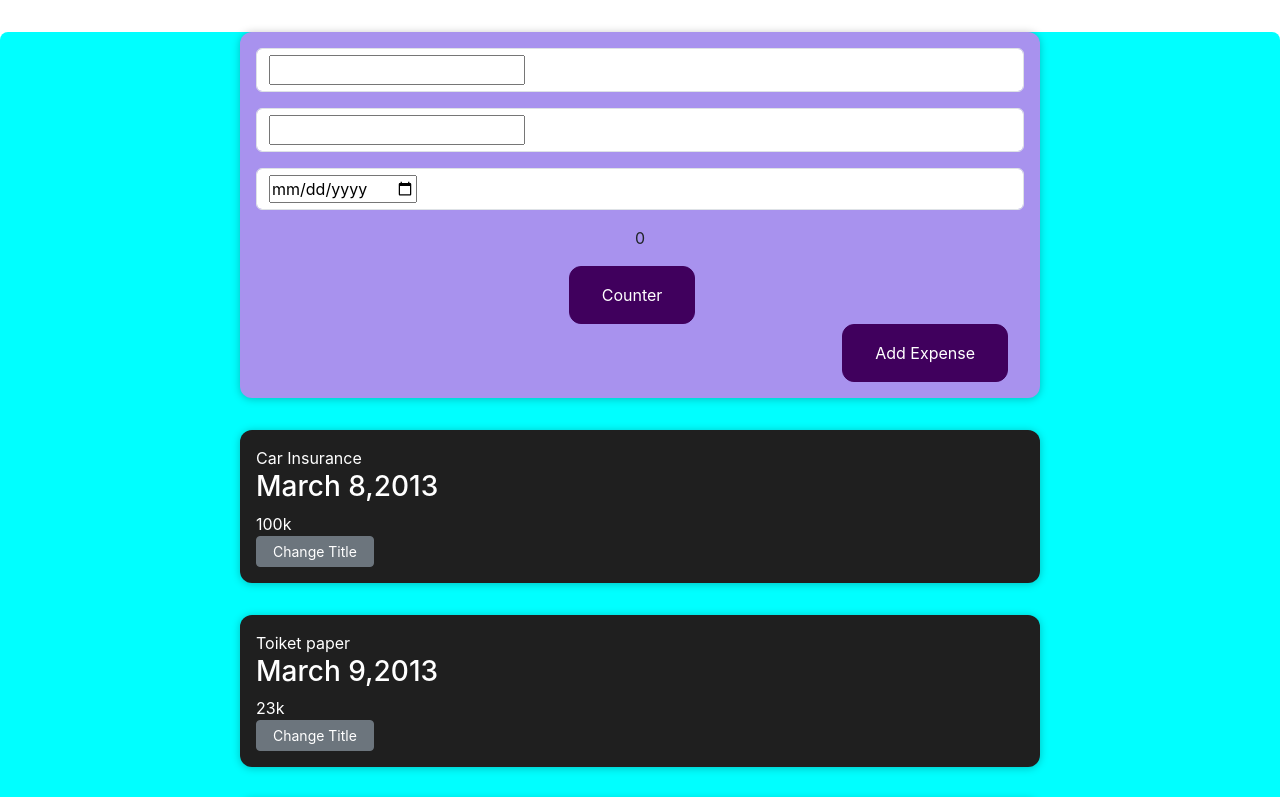
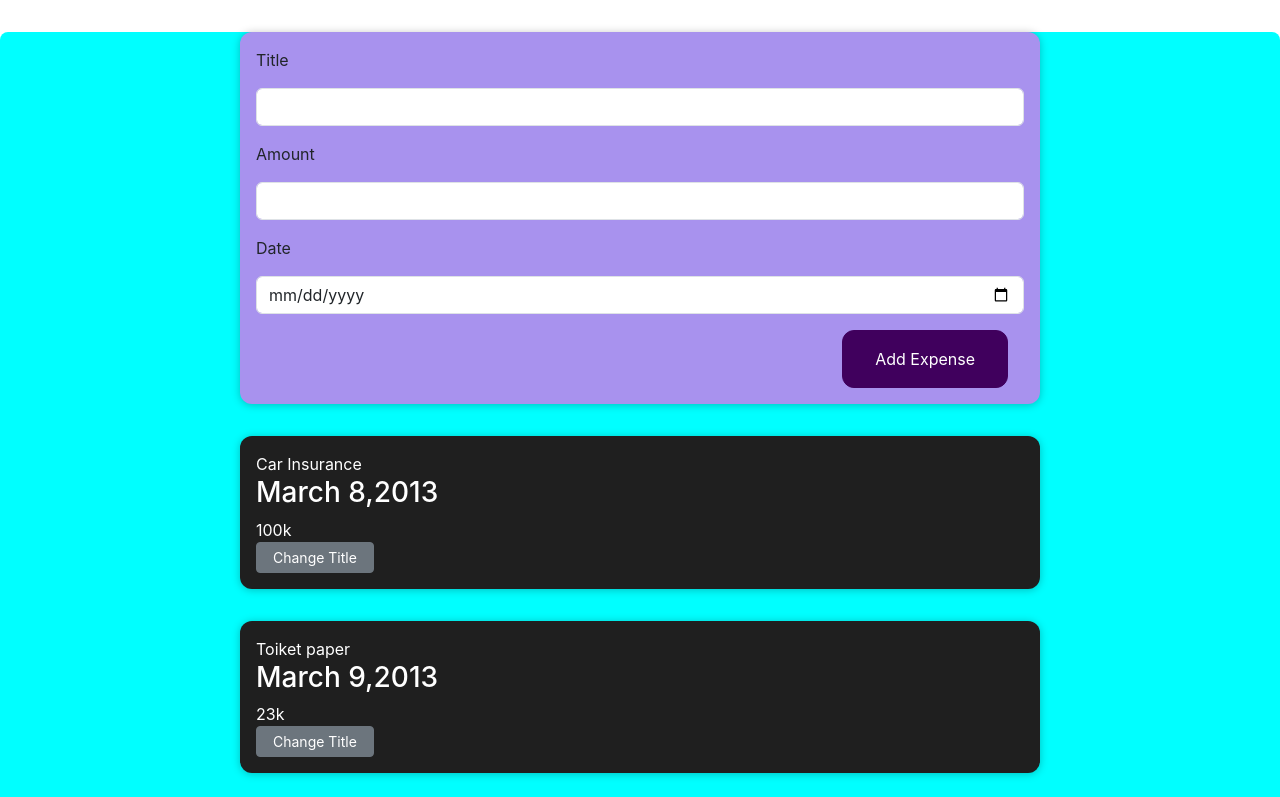
Before and after one commit to ravitejaasunkara/react-learning, a React (Create React App) app: page / in a window 1280 px wide. Shown: the top 797 px of the page. Built offline with nearby package versions, Linux system fonts and the light colour scheme.

Commit message:
dynamically-displaying-array

```diff
--- a/src/App.js
+++ b/src/App.js
@@ -4,16 +4,18 @@ import ExpenseItem from './components/ExpenseItem/ExpenseItem';
 import Expenses from './components/Expenses/Expenses';
 import ExpenseForm from './components/ExpenseForm/ExpenseForm';
 import NewExpense from './components/NewExpense/NewExpense';
+import { useState } from 'react';
+const INITIAL_EXPENSE = [
+  { title: 'Car Insurance', 'date': 'March 8,2013', price: '100k' },
+  { title: 'Toiket paper', 'date': 'March 9,2013', price: '23k' },
+  { title: 'Bike Insurance', 'date': 'March 10,2013', price: '456k' },
+  { title: 'Health Checkup', 'date': 'March 11,2013', price: '87k' },
+];
 function App() {
-  const expenses = [
-    { title: 'Car Insurance', 'date': 'March 8,2013', price: '100k' },
-    { title: 'Toiket paper', 'date': 'March 9,2013', price: '23k' },
-    { title: 'Bike Insurance', 'date': 'March 10,2013', price: '456k' },
-    { title: 'Health Checkup', 'date': 'March 11,2013', price: '87k' },
-  ]
+
+  const [expenses,addExpense] = useState(INITIAL_EXPENSE);
   const addNewExpense = (expense) => {
-    console.log('In App.js');
-    console.log(expense);
+    addExpense([expense,...expenses]);
   }
   return (
     <div className="maindiv">
--- a/src/components/ExpenseForm/ExpenseForm.js
+++ b/src/components/ExpenseForm/ExpenseForm.js
@@ -39,18 +39,17 @@ const ExpenseForm = (props) => {
   return (
     <div>
       <form className='formdiv'>
-        <div className='new-expense__controls form-control'>
-          <input type="text" onChange={titleHandler} value={enteredTitle} />
+        <div className='new-expense__controls'>
+          <label htmlFor="title">Title</label>
+          <input type="text" onChange={titleHandler} value={enteredTitle} id='title' className='form-control'/>
         </div>
-        <div className="new-expense__controls form-control">
-          <input type="text" onChange={amountHandler} value={enteredAmount} />
+        <div className="new-expense__controls" id='amount'>
+          <label htmlFor="amount">Amount</label>
+          <input type="text" onChange={amountHandler} value={enteredAmount} className='form-control'/>
         </div>
-        <div className="new-expense__controls form-control">
-          <input type="date" onChange={dateHandler} value={enteredDate} />
-        </div>
-        <div>
-          <p>{count}</p>
-          <button onClick={countHandler}>Counter</button>
+        <div className="new-expense__controls">
+          <label htmlFor="date">Date</label>
+          <input type="date" onChange={dateHandler} value={enteredDate} id='date' className='form-control'/>
         </div>
         <div className="new-expense__actions">
           <button onClick={formHandler}>Add Expense</button>
--- a/src/components/Expenses/Expenses.js
+++ b/src/components/Expenses/Expenses.js
@@ -1,12 +1,12 @@
 import ExpenseItem from "../ExpenseItem/ExpenseItem";
-
 function Expenses(props){
   return (
     <div>
-    <ExpenseItem title={props.items[0].title} date={props.items[0].date} price={props.items[0].price}></ExpenseItem>
-    <ExpenseItem title={props.items[1].title} date={props.items[1].date} price={props.items[1].price}></ExpenseItem>
-    <ExpenseItem title={props.items[2].title} date={props.items[2].date} price={props.items[2].price}></ExpenseItem>
-    <ExpenseItem title={props.items[3].title} date={props.items[3].date} price={props.items[3].price}></ExpenseItem>
+    {
+      props.items.map((item) => {
+        return <ExpenseItem title={item.title} date={item.date} price={item.price}></ExpenseItem>
+      })
+    }
     </div>
   );
 }
--- a/src/components/NewExpense/NewExpense.js
+++ b/src/components/NewExpense/NewExpense.js
@@ -10,7 +10,6 @@ const NewExpense = (props) => {
       ...expenseDataFromExpenseForm,
       id: Math.random().toString()
     };
-    //console.log(newExpenseData);
     props.addData(newExpenseData);
   }
   return (
@@ -19,7 +18,4 @@ const NewExpense = (props) => {
     </div>
   );
 }
-
-
-
 export default NewExpense;
```
